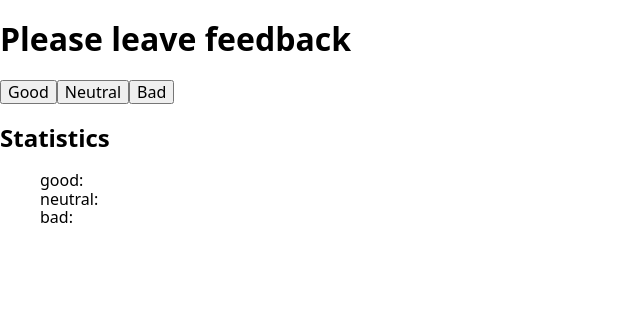
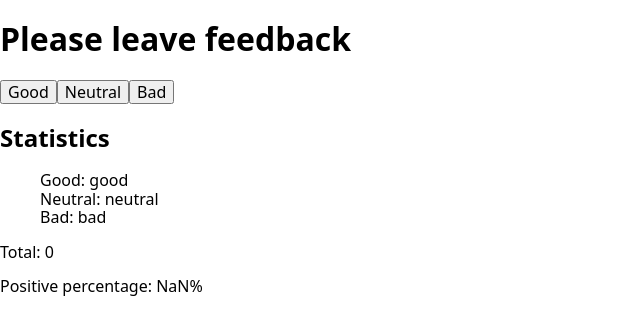
Before and after one commit to AnatoliyIliev/react-type_script, a React (Create React App) app: page / in a window 1280 px wide. Shown: the top 334 px of the page, without its empty margins (0-640 px from the left). Built offline with nearby package versions, Linux system fonts and the light colour scheme.

Commit message:
init: countTotalFeedback

```diff
--- a/src/02-feedback/Expresso/Expresso.tsx
+++ b/src/02-feedback/Expresso/Expresso.tsx
@@ -1,29 +1,43 @@
 import React, { Component } from 'react';
 var shortid = require('shortid');
 
-interface Props {}
-
-interface State {
+interface IState {
   good: number;
   neutral: number;
   bad: number;
 }
 
-class Expresso extends Component<Props, State> {
+class Expresso extends Component<{}, IState> {
   state = {
-    good: 1,
-    neutral: 2,
-    bad: 3,
+    good: 0,
+    neutral: 0,
+    bad: 0,
   };
 
-  options = ['good', 'neutral', 'bad'];
+  options = Object.keys(this.state);
 
-  handleChange = (event: any) => {
-    console.log(event);
+  handleChange = (option: string) => {
+    this.setState((prevState: any) => {
+      return {
+        ...prevState,
+        [option]: prevState[option] + 1,
+      };
+    });
+  };
+
+  countTotalFeedback = () => {
+    const { good, neutral, bad } = this.state;
+    return good + neutral + bad;
+  };
+
+  countPositiveFeedbackPercentage = () => {
+    const { good } = this.state;
+    let percentage = Math.ceil((good / this.countTotalFeedback()) * 100);
+    return percentage;
   };
 
   render() {
-    // const { state } = this;
+    const { state } = this;
     return (
       <div>
         <h1>Please leave feedback</h1>
@@ -33,21 +47,29 @@ class Expresso extends Component<Props, State> {
             type="button"
             name={option}
             key={shortid.generate()}
-            onClick={this.handleChange}
+            onClick={() => this.handleChange(option)}
           >
             {option[0].toUpperCase() + option.slice(1)}
           </button>
         ))}
 
         <h2>Statistics</h2>
-        {false ? (
+        {this.countTotalFeedback() < 0 ? (
           <p>No feedback given</p>
         ) : (
-          <ul>
-            {this.options.map(option => (
-              <li key={shortid.generate()}>{option}:</li>
-            ))}
-          </ul>
+          <>
+            <ul>
+              {this.options.map(option => (
+                <li key={shortid.generate()}>
+                  {option[0].toUpperCase() + option.slice(1)}: {option}
+                </li>
+              ))}
+            </ul>
+            <p>Total: {this.countTotalFeedback()}</p>
+            <p>
+              Positive percentage: {this.countPositiveFeedbackPercentage()}%
+            </p>
+          </>
         )}
       </div>
     );
```
